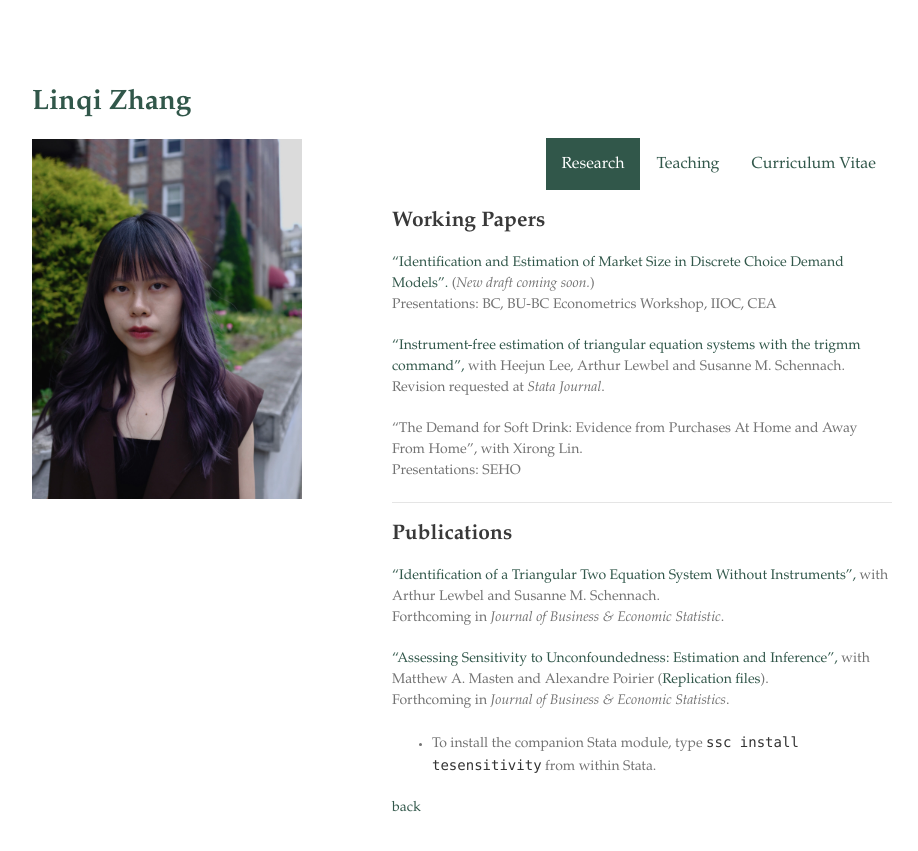
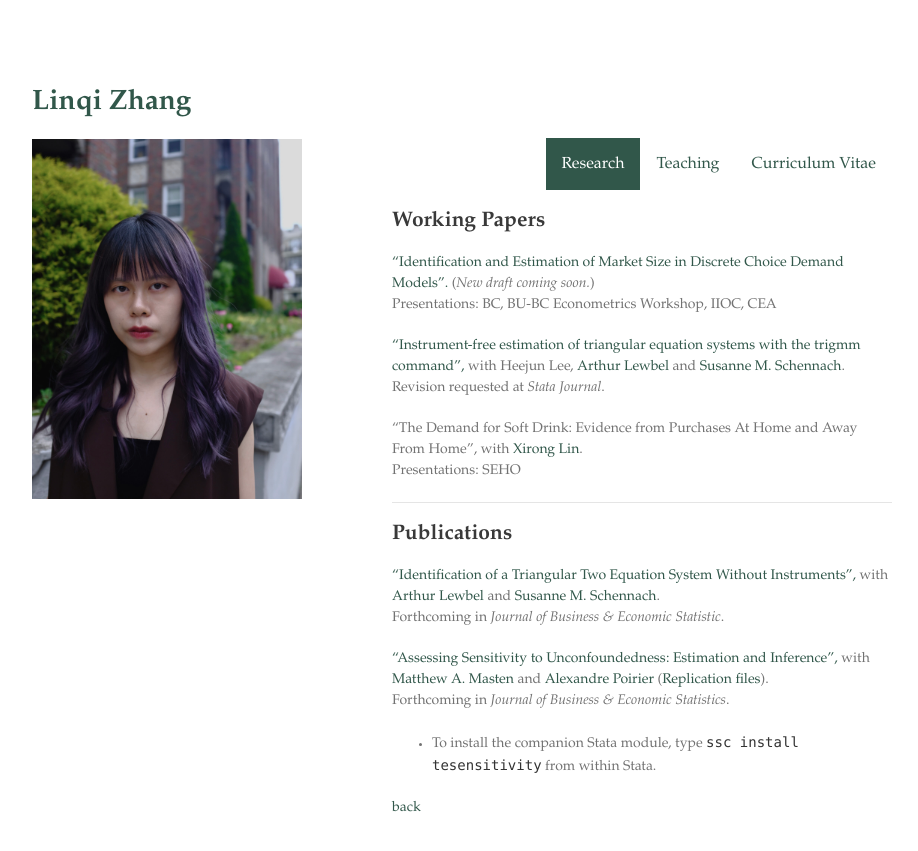
Before and after one commit to zhanglinqi/zhanglinqi.github.io, a Jekyll site: the page built from research.md, in a window 1280 px wide. Shown: the top 851 px of the page, without its empty margins (178-1096 px from the left). Built offline with Jekyll 4.4.1, drawn with Linux system fonts in a browser that asks for light colours; our own code applies the rules of GitHub Pages for plain Markdown files; part of the change alters nothing that is shown.

```diff
--- a/research.md
+++ b/research.md
@@ -8,20 +8,20 @@ layout: research
 ["Identification and Estimation of Market Size in Discrete Choice Demand Models".](https://zhanglinqi.github.io/assets/pdf/restart-measurement_error_mkt_v19.pdf) (*New draft coming soon.*)
 Presentations: BC, BU-BC Econometrics Workshop, IIOC, CEA
 
-["Instrument-free estimation of triangular equation systems with the trigmm command",](https://drive.google.com/file/d/1ssduVrNYEQ9bbyhdq8nTTbKCnfGndskI/view) with Heejun Lee, Arthur Lewbel and Susanne M. Schennach.
+["Instrument-free estimation of triangular equation systems with the trigmm command",](https://drive.google.com/file/d/1ssduVrNYEQ9bbyhdq8nTTbKCnfGndskI/view) with Heejun Lee, [Arthur Lewbel](https://sites.google.com/bc.edu/arthur-lewbel) and [Susanne M. Schennach](https://sites.google.com/a/brown.edu/smschenn/).
 Revision requested at *Stata Journal*.
 
-"The Demand for Soft Drink: Evidence from Purchases At Home and Away From Home", with Xirong Lin.
+"The Demand for Soft Drink: Evidence from Purchases At Home and Away From Home", with [Xirong Lin](http://www.xirong-lin.com).
 Presentations: SEHO
 
 ---
 
 ## Publications
 
-["Identification of a Triangular Two Equation System Without Instruments",](https://drive.google.com/file/d/1XRAr9GDSg4ErfNVKHLHHbVtAsoKILQBI/view) with Arthur Lewbel and Susanne M. Schennach.
+["Identification of a Triangular Two Equation System Without Instruments",](https://drive.google.com/file/d/1XRAr9GDSg4ErfNVKHLHHbVtAsoKILQBI/view) with [Arthur Lewbel](https://sites.google.com/bc.edu/arthur-lewbel) and [Susanne M. Schennach](https://sites.google.com/a/brown.edu/smschenn/).
 Forthcoming in *Journal of Business & Economic Statistic*.
 
-["Assessing Sensitivity to Unconfoundedness: Estimation and Inference",](https://arxiv.org/abs/2012.15716) with Matthew A. Masten and Alexandre Poirier ([Replication files](https://dl.dropboxusercontent.com/s/rj6nxlh6howhzvg/Replication%20Code.zip?dl=0)).
+["Assessing Sensitivity to Unconfoundedness: Estimation and Inference",](https://arxiv.org/abs/2012.15716) with [Matthew A. Masten](https://mattmasten.github.io) and [Alexandre Poirier](https://sites.google.com/site/alexpoirierecon/) ([Replication files](https://dl.dropboxusercontent.com/s/rj6nxlh6howhzvg/Replication%20Code.zip?dl=0)).
 Forthcoming in *Journal of Business & Economic Statistics*.
 
 *   To install the companion Stata module, type `ssc install tesensitivity` from within Stata.
```
